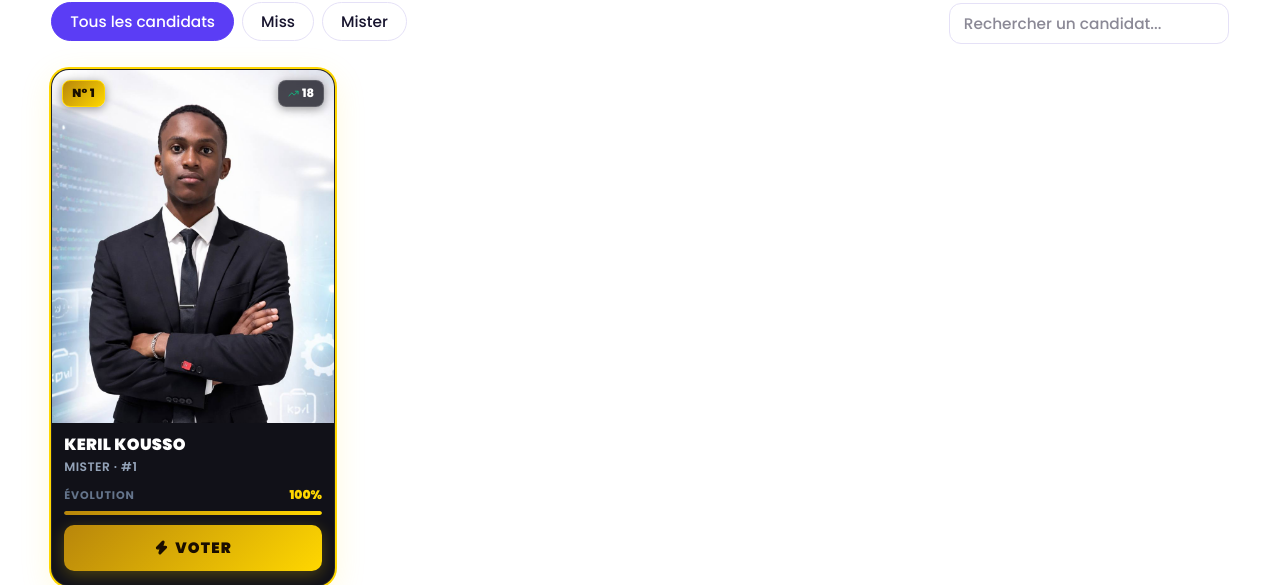
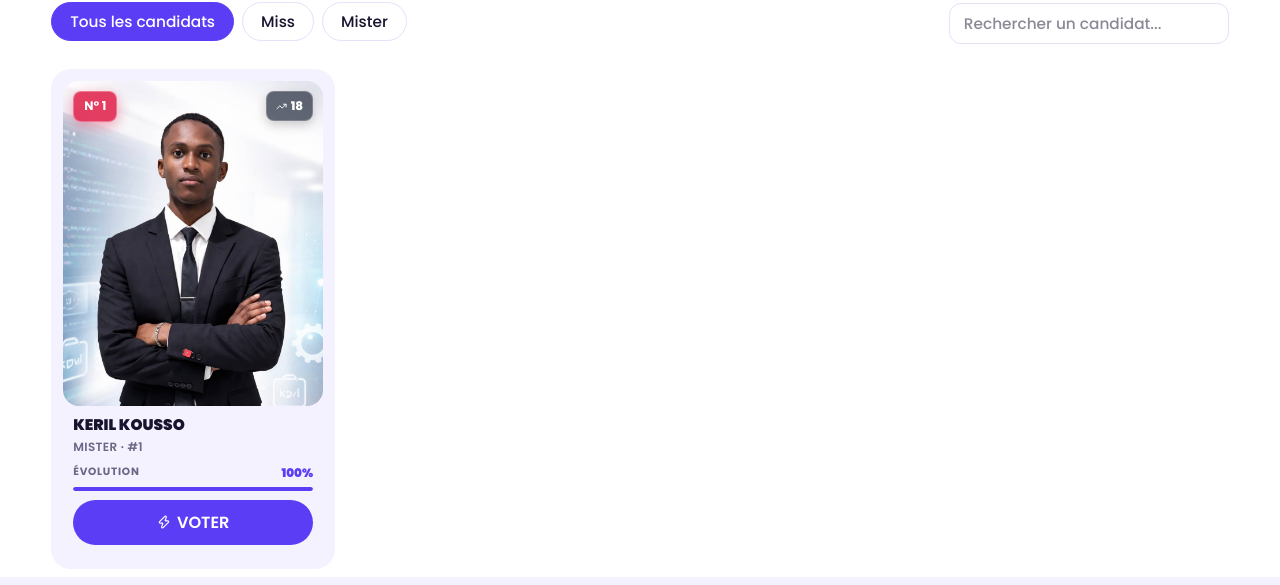
Before and after one commit to kerildarel-ctrl/new-miss, a Next.js app: page /competition/1 in a window 1280 px wide. Shown: the part 367-952 px from the top of the page. Built offline with nearby package versions, Linux system fonts and the light colour scheme; no server answers; the database is empty.

Commit message:
fix: carte candidats — meme disposition mais couleurs du site (var--p, var--soft)

```diff
--- a/src/app/globals.css
+++ b/src/app/globals.css
@@ -416,24 +416,13 @@ section {
   margin-top: 24px;
 }
 
-.candidate-card-new:hover {
+.pcs-card:hover {
   transform: translateY(-4px);
-  box-shadow: 0 12px 36px rgba(0,0,0,0.5) !important;
-}
-
-@media (min-width: 640px) {
-  .pcs-dark {
-    grid-template-columns: repeat(2, 1fr);
-    max-width: 540px;
-    margin-left: auto;
-    margin-right: auto;
-  }
 }
 
 @media (min-width: 1024px) {
   .pcs-dark {
     grid-template-columns: repeat(4, 1fr);
-    max-width: 100%;
   }
 }
 
@@ -498,7 +487,7 @@ section {
   position: absolute;
   left: 10px;
   top: 10px;
-  font-size: 0.76rem;
+  font-size: 0.72rem;
   font-weight: 700;
   font-style: normal;
   background: rgba(15, 23, 42, 0.65);
@@ -506,10 +495,30 @@ section {
   -webkit-backdrop-filter: blur(8px);
   border: 1px solid rgba(255, 255, 255, 0.2);
   color: #ffffff;
-  padding: 4px 12px;
-  border-radius: 99px;
+  padding: 4px 10px;
+  border-radius: 8px;
   z-index: 2;
   box-shadow: 0 4px 12px rgba(0, 0, 0, 0.2);
+}
+
+.vote-badge {
+  position: absolute;
+  top: 10px;
+  right: 10px;
+  font-size: 0.7rem;
+  font-weight: 800;
+  background: rgba(15, 23, 42, 0.65);
+  backdrop-filter: blur(8px);
+  -webkit-backdrop-filter: blur(8px);
+  border: 1px solid rgba(255, 255, 255, 0.2);
+  color: #ffffff;
+  padding: 4px 9px;
+  border-radius: 8px;
+  display: flex;
+  align-items: center;
+  gap: 4px;
+  box-shadow: 0 4px 12px rgba(0, 0, 0, 0.2);
+  z-index: 2;
 }
 
 .ph em.one {
--- a/src/components/CandidateCard.tsx
+++ b/src/components/CandidateCard.tsx
@@ -9,8 +9,8 @@ import { Candidate } from '@/data/mockData';
 interface CandidateCardProps {
   candidate: Candidate;
   onVoteClick?: (candidate: Candidate) => void;
-  rank: number;           // 1-based rank (sorted by voteCount desc)
-  maxVotes: number;       // top candidate's voteCount (for evolution %)
+  rank: number;       // 1-based, sorted by voteCount desc
+  maxVotes: number;   // top candidate's voteCount for evolution %
 }
 
 export const CandidateCard: React.FC<CandidateCardProps> = ({
@@ -28,34 +28,14 @@ export const CandidateCard: React.FC<CandidateCardProps> = ({
   // Evolution: % relative to the top candidate
   const evolution = maxVotes > 0 ? Math.round((candidate.voteCount / maxVotes) * 100) : 0;
 
-  // Rank badge colour: gold for #1, silver for #2, bronze for #3, grey for rest
-  const rankColors: Record<number, { bg: string; border: string; text: string }> = {
-    1: { bg: 'linear-gradient(135deg,#B8860B,#FFD700)', border: '#FFD700', text: '#1a0e00' },
-    2: { bg: 'linear-gradient(135deg,#6b7280,#d1d5db)', border: '#d1d5db', text: '#111' },
-    3: { bg: 'linear-gradient(135deg,#92400e,#d97706)', border: '#d97706', text: '#1a0e00' },
-  };
-  const rankStyle = rankColors[rank] ?? { bg: 'rgba(30,30,50,0.85)', border: 'rgba(255,255,255,0.15)', text: '#fff' };
-
-  // Display name: LASTNAME truncated
+  // Name display — truncated
   const displayName = `${candidate.firstName.toUpperCase()} ${candidate.lastName.toUpperCase()}`;
-  const truncatedName = displayName.length > 14 ? displayName.slice(0, 14) + '…' : displayName;
+  const truncatedName = displayName.length > 14 ? displayName.slice(0, 13) + '…' : displayName;
 
   return (
-    <article
-      style={{
-        background: '#111118',
-        borderRadius: '18px',
-        overflow: 'hidden',
-        display: 'flex',
-        flexDirection: 'column',
-        border: '1px solid rgba(255,255,255,0.08)',
-        transition: 'transform 0.2s ease, box-shadow 0.2s ease',
-        boxShadow: rank === 1 ? '0 0 0 2px #FFD700, 0 8px 32px rgba(255,215,0,0.15)' : '0 4px 20px rgba(0,0,0,0.4)',
-      }}
-      className="candidate-card-new"
-    >
+    <article className="pc pcs-card">
       {/* ── PHOTO ZONE ── */}
-      <div style={{ position: 'relative', aspectRatio: '4/5', overflow: 'hidden', background: '#1a1a2e' }}>
+      <div className="ph">
         <Link href={candidateUrl} style={{ position: 'absolute', inset: 0, zIndex: 1, display: 'block' }}>
           {candidate.photoUrl ? (
             <Image
@@ -63,98 +43,59 @@ export const CandidateCard: React.FC<CandidateCardProps> = ({
               alt={`${candidate.firstName} ${candidate.lastName}`}
               fill
               sizes="(max-width: 640px) 50vw, 300px"
-              style={{ objectFit: 'cover', objectPosition: 'top' }}
+              className="object-cover object-top"
             />
           ) : (
             <div style={{
               width: '100%', height: '100%', display: 'grid', placeItems: 'center',
-              background: 'linear-gradient(135deg,#1e1b4b,#312e81)',
-              color: '#c7d2fe', fontSize: '2.5rem', fontWeight: 900,
+              background: 'var(--line)', fontWeight: 900, fontSize: '2rem', color: 'var(--p)',
             }}>
               {candidate.firstName.charAt(0)}{candidate.lastName.charAt(0)}
             </div>
           )}
         </Link>
 
-        {/* N° rank badge — top left */}
-        <div style={{
-          position: 'absolute', top: 10, left: 10, zIndex: 3,
-          background: rankStyle.bg,
-          border: `1.5px solid ${rankStyle.border}`,
-          color: rankStyle.text,
-          borderRadius: '8px',
-          padding: '3px 9px',
-          fontSize: '0.68rem',
-          fontWeight: 900,
-          letterSpacing: '0.03em',
-          boxShadow: '0 2px 10px rgba(0,0,0,0.4)',
-        }}>
+        {/* N° rank — top left */}
+        <em className={rank === 1 ? 'one' : ''} style={{ zIndex: 2 }}>
           N° {rank}
-        </div>
+        </em>
 
-        {/* Vote count badge — top right */}
-        <div style={{
-          position: 'absolute', top: 10, right: 10, zIndex: 3,
-          background: 'rgba(10,10,20,0.75)',
-          backdropFilter: 'blur(8px)',
-          border: '1px solid rgba(255,255,255,0.15)',
-          color: '#fff',
-          borderRadius: '8px',
-          padding: '3px 9px',
-          fontSize: '0.68rem',
-          fontWeight: 800,
-          display: 'flex',
-          alignItems: 'center',
-          gap: '3px',
-          boxShadow: '0 2px 10px rgba(0,0,0,0.4)',
-        }}>
-          <TrendingUp style={{ width: 11, height: 11, color: '#10b981' }} />
+        {/* Vote count — top right */}
+        <div className="vote-badge" style={{ zIndex: 2 }}>
+          <TrendingUp style={{ width: 11, height: 11 }} />
           {candidate.voteCount.toLocaleString('fr-FR')}
         </div>
       </div>
 
       {/* ── INFO ZONE ── */}
-      <div style={{ padding: '12px 12px 14px', display: 'flex', flexDirection: 'column', gap: '8px', flex: 1 }}>
-        {/* Name */}
-        <Link href={candidateUrl} style={{ textDecoration: 'none' }}>
-          <p style={{
-            margin: 0,
-            fontWeight: 900,
-            fontSize: '0.95rem',
-            color: '#ffffff',
-            letterSpacing: '0.02em',
-            lineHeight: 1.2,
-          }}>
+      <div style={{ padding: '10px 10px 12px', display: 'flex', flexDirection: 'column', gap: '7px' }}>
+
+        {/* Name + group */}
+        <Link href={candidateUrl} style={{ textDecoration: 'none', color: 'inherit' }}>
+          <p style={{ margin: 0, fontWeight: 900, fontSize: '0.9rem', lineHeight: 1.2 }}>
             {truncatedName}
           </p>
-          {/* Group / category */}
-          <p style={{ margin: '3px 0 0', fontSize: '0.72rem', color: '#94a3b8', fontWeight: 600, letterSpacing: '0.04em', textTransform: 'uppercase' }}>
+          <p style={{ margin: '2px 0 0', fontSize: '0.7rem', color: 'var(--mute)', fontWeight: 600, letterSpacing: '0.03em', textTransform: 'uppercase' }}>
             {candidate.category}{candidate.candidateNumber ? ` · ${candidate.candidateNumber}` : ''}
           </p>
         </Link>
 
         {/* Evolution bar */}
         <div>
-          <div style={{ display: 'flex', justifyContent: 'space-between', alignItems: 'center', marginBottom: '5px' }}>
-            <span style={{ fontSize: '0.65rem', fontWeight: 700, color: '#64748b', textTransform: 'uppercase', letterSpacing: '0.08em' }}>
+          <div style={{ display: 'flex', justifyContent: 'space-between', marginBottom: '4px' }}>
+            <span style={{ fontSize: '0.62rem', fontWeight: 700, color: 'var(--mute)', textTransform: 'uppercase', letterSpacing: '0.07em' }}>
               Évolution
             </span>
-            <span style={{ fontSize: '0.72rem', fontWeight: 900, color: '#FFD700' }}>
+            <span style={{ fontSize: '0.7rem', fontWeight: 900, color: 'var(--p)' }}>
               {evolution}%
             </span>
           </div>
-          <div style={{ height: '4px', borderRadius: '99px', background: 'rgba(255,255,255,0.08)', overflow: 'hidden' }}>
+          <div style={{ height: '4px', borderRadius: '99px', background: 'var(--line)', overflow: 'hidden' }}>
             <div style={{
               height: '100%',
               width: `${evolution}%`,
               borderRadius: '99px',
-              background: rank === 1
-                ? 'linear-gradient(90deg,#B8860B,#FFD700)'
-                : rank === 2
-                  ? 'linear-gradient(90deg,#6b7280,#d1d5db)'
-                  : rank === 3
-                    ? 'linear-gradient(90deg,#92400e,#d97706)'
-                    : 'linear-gradient(90deg,#4B2CE0,#818cf8)',
+              background: 'var(--p)',
               transition: 'width 0.6s ease',
             }} />
           </div>
@@ -163,36 +104,11 @@ export const CandidateCard: React.FC<CandidateCardProps> = ({
         {/* VOTER button */}
         <button
           type="button"
+          className="btn full"
           onClick={() => onVoteClick && onVoteClick(candidate)}
-          style={{
-            marginTop: '2px',
-            width: '100%',
-            padding: '11px 0',
-            borderRadius: '10px',
-            border: 'none',
-            background: 'linear-gradient(135deg,#B8860B,#FFD700)',
-            color: '#1a0e00',
-            fontWeight: 900,
-            fontSize: '0.88rem',
-            letterSpacing: '0.08em',
-            cursor: 'pointer',
-            display: 'flex',
-            alignItems: 'center',
-            justifyContent: 'center',
-            gap: '6px',
-            boxShadow: '0 4px 16px rgba(255,215,0,0.25)',
-            transition: 'transform 0.15s ease, box-shadow 0.15s ease',
-          }}
-          onMouseEnter={(e) => {
-            (e.currentTarget as HTMLButtonElement).style.transform = 'translateY(-1px)';
-            (e.currentTarget as HTMLButtonElement).style.boxShadow = '0 6px 20px rgba(255,215,0,0.4)';
-          }}
-          onMouseLeave={(e) => {
-            (e.currentTarget as HTMLButtonElement).style.transform = 'translateY(0)';
-            (e.currentTarget as HTMLButtonElement).style.boxShadow = '0 4px 16px rgba(255,215,0,0.25)';
-          }}
+          style={{ marginTop: '2px', display: 'flex', alignItems: 'center', justifyContent: 'center', gap: '6px', padding: '10px 0' }}
         >
-          <Zap style={{ width: 15, height: 15, fill: '#1a0e00' }} />
+          <Zap style={{ width: 14, height: 14 }} />
           VOTER
         </button>
       </div>
```
